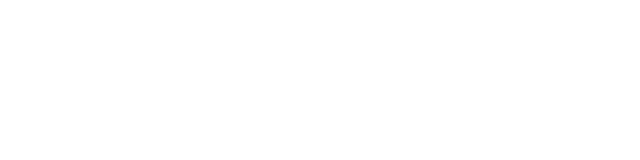
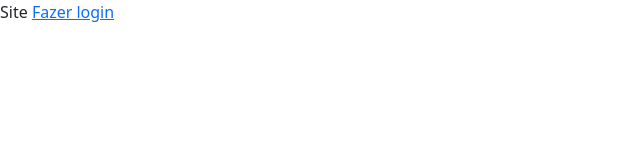
Before and after one commit to ProgramadorVictor/empresa360, a Vue app: page / in a window 1280 px wide. Before the commit this address had no page. Shown: the top 160 px of the page, without its empty margins (0-640 px from the left). Built offline with nearby package versions, Linux system fonts and the light colour scheme.

Commit message:
configurando bootstrap no projeto

```diff
--- a/public/index.html
+++ b/public/index.html
@@ -5,6 +5,9 @@
     <meta http-equiv="X-UA-Compatible" content="IE=edge">
     <meta name="viewport" content="width=device-width,initial-scale=1.0">
     <link rel="icon" href="<%= BASE_URL %>favicon.ico">
+    <link rel="stylesheet" href="https://cdn.jsdelivr.net/npm/bootstrap-icons@1.13.1/font/bootstrap-icons.min.css">
+    <link href="https://cdn.jsdelivr.net/npm/bootstrap@5.3.6/dist/css/bootstrap.min.css" rel="stylesheet" integrity="sha384-4Q6Gf2aSP4eDXB8Miphtr37CMZZQ5oXLH2yaXMJ2w8e2ZtHTl7GptT4jmndRuHDT" crossorigin="anonymous">
+    <script src="https://cdn.jsdelivr.net/npm/bootstrap@5.3.6/dist/js/bootstrap.bundle.min.js" integrity="sha384-j1CDi7MgGQ12Z7Qab0qlWQ/Qqz24Gc6BM0thvEMVjHnfYGF0rmFCozFSxQBxwHKO" crossorigin="anonymous"></script>
     <title><%= htmlWebpackPlugin.options.title %></title>
   </head>
   <body>
--- a/src/router.js
+++ b/src/router.js
@@ -3,6 +3,7 @@
 
 import HomeComponent from './views/HomeComponent.vue'
 import LoginComponent from './views/LoginComponent.vue'
+import SiteComponent from './views/SiteComponent.vue'
 
 // import { createRouter, createWebHashHistory } from 'vue-router' //Importando a função createRouter.
 
@@ -16,6 +17,10 @@ const routes = [ //Criação de todas as rotas do Vue Router.
     {
         path: '/login', //localhost:8080/login
         component: LoginComponent
+    },
+    {
+        path: '/', //localhost:8080/
+        component: SiteComponent
     }
 ]
 
--- a/src/views/HomeComponent.vue
+++ b/src/views/HomeComponent.vue
@@ -2,7 +2,7 @@
     <div>
         <!-- Não é criado uma requisição http caso utilize a SPA. -->
         Home
-        <router-link :to="{path: '/login'}">Navegar para "/login"</router-link>
+        <router-link :to="{path: '/'}">Sair</router-link>
         <!-- tag <router-link> utilizado para indicar uma navegação para outra página, porém o to="" é essencial para escolher a página. -->
     </div>
 </template>
--- /dev/null
+++ b/src/views/SiteComponent.vue
@@ -0,0 +1,13 @@
+<template>
+    <div>
+        Site
+        <router-link to="/login">Fazer login</router-link>
+    </div>
+</template>
+<script>
+    export default {
+
+    }
+</script>
+<style lang="css">
+</style>
```
